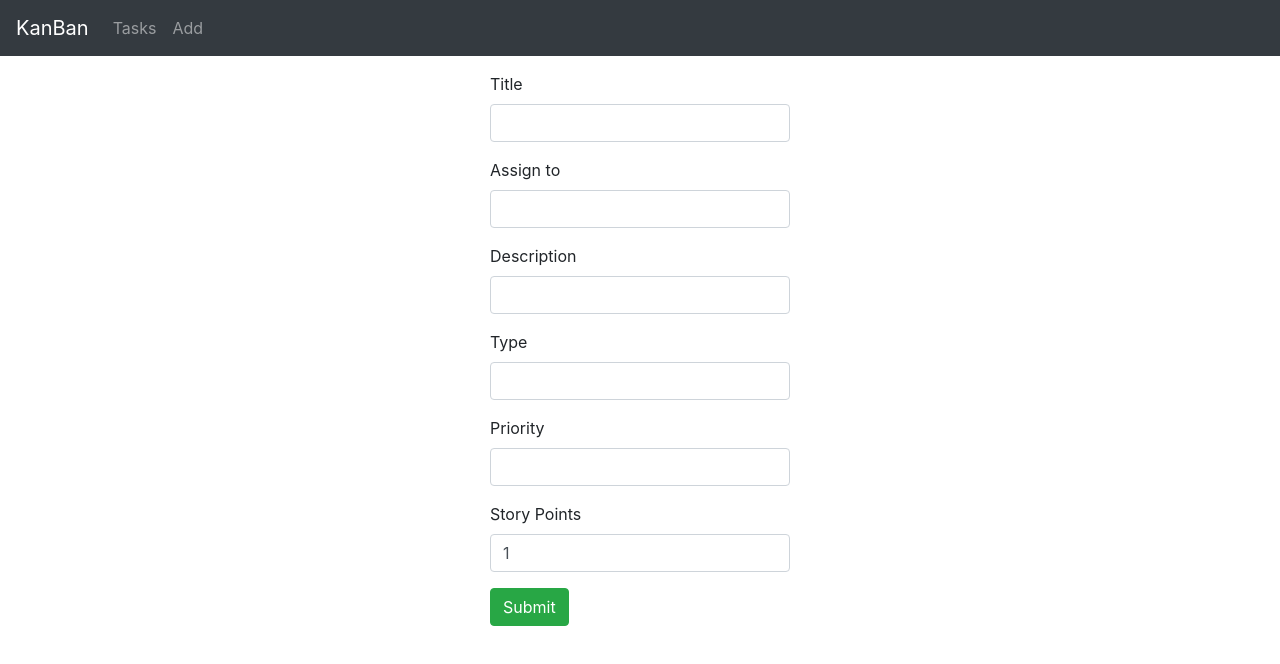
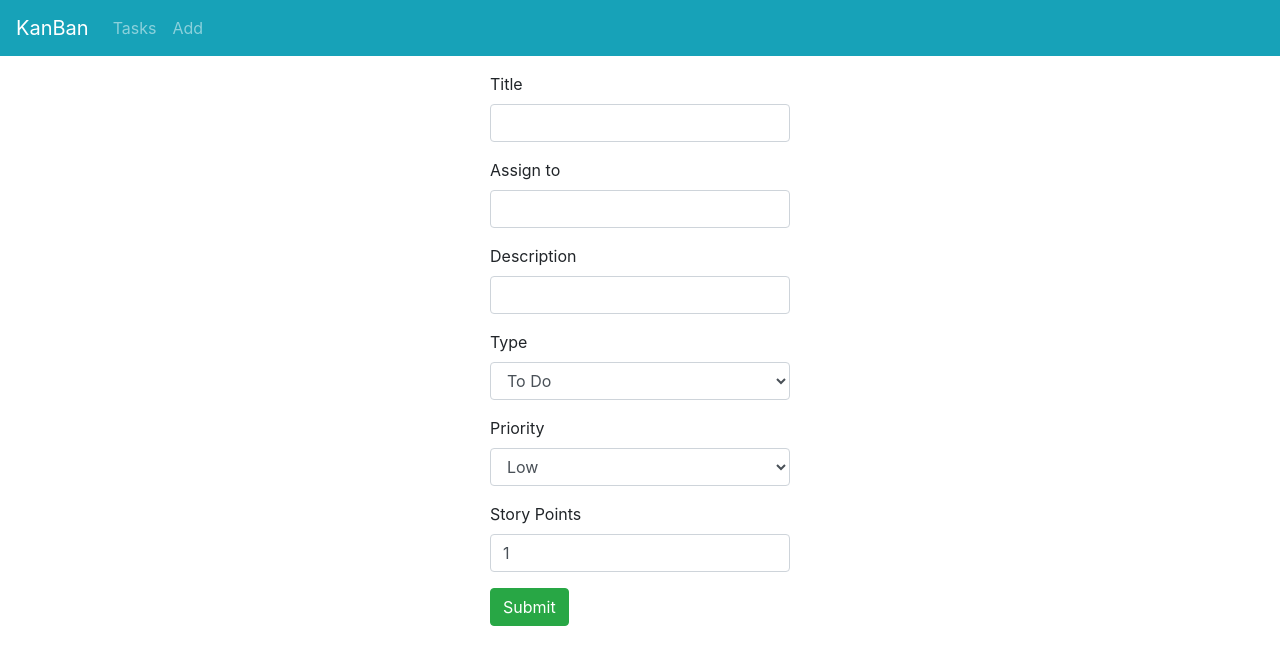
Before and after one commit to ckinateder/kanban-ui, a React (Create React App) app: page /add in a window 1280 px wide. Shown: the top 664 px of the page. Built offline with nearby package versions, Linux system fonts and the light colour scheme.

Commit message:
Add dropdowns

```diff
--- a/src/App.css
+++ b/src/App.css
@@ -13,3 +13,6 @@
   max-width: 300px;
   margin: auto;
 }
+.bg-orange {
+  background-color: #5c52b6;
+}
--- a/src/App.js
+++ b/src/App.js
@@ -11,7 +11,7 @@ class App extends Component {
   render() {
     return (
       <div>
-        <nav className="navbar navbar-expand navbar-dark bg-dark">
+        <nav className="navbar navbar-expand navbar-dark bg-info">
           <a href="/tasks" className="navbar-brand">
             KanBan
           </a>
--- a/src/components/add-task.component.js
+++ b/src/components/add-task.component.js
@@ -160,7 +160,7 @@ export default class AddTask extends Component {
 
             <div className="form-group">
             <label htmlFor="description">Type</label>
-            <input
+            <select
                 type="text"
                 className="form-control"
                 id="type"
@@ -168,12 +168,17 @@ export default class AddTask extends Component {
                 value={this.state.type}
                 onChange={this.onChangeType}
                 name="type"
-            />
+            >
+
+                <option value="to do">To Do</option>
+                <option value="in progress">In Progress</option>
+                <option value="done">Done</option>
+            </select>
             </div>
 
             <div className="form-group">
             <label htmlFor="description">Priority</label>
-            <input
+            <select
                 type="text"
                 className="form-control"
                 id="priority"
@@ -181,7 +186,11 @@ export default class AddTask extends Component {
                 value={this.state.priority}
                 onChange={this.onChangePriority}
                 name="priority"
-            />
+            >
+                <option value="low">Low</option>
+                <option value="medium">Medium</option>
+                <option value="high">High</option>
+            </select>
             </div>
 
             <div className="form-group">
--- a/src/components/task.component.js
+++ b/src/components/task.component.js
@@ -209,24 +209,35 @@ export default class Task extends Component {
 
               <div className="form-group">
                 <label htmlFor="type">type</label>
-                <input
+                <select
                 type="text"
                 className="form-control"
                 id="type"
+                required
                 value={currentTask.type}
                 onChange={this.onChangeType}
-                />
+                >
+
+                <option value="to do">To Do</option>
+                <option value="in progress">In Progress</option>
+                <option value="done">Done</option>
+             </select>
               </div>
 
               <div className="form-group">
                 <label htmlFor="priority">priority</label>
-                <input
+                <select
                 type="text"
                 className="form-control"
                 id="priority"
+                required
                 value={currentTask.priority}
                 onChange={this.onChangePriority}
-                />
+            >
+                <option value="low">Low</option>
+                <option value="medium">Medium</option>
+                <option value="high">High</option>
+            </select>
               </div>
 
               <div className="form-group">
@@ -268,7 +279,7 @@ export default class Task extends Component {
         ) : (
           <div>
             <br />
-            <p>Please click on a Task...</p>
+            <p>Select a task...</p>
           </div>
         )}
       </div>
--- a/src/components/tasks-list.component.js
+++ b/src/components/tasks-list.component.js
@@ -193,7 +193,7 @@ export default class TasksList extends Component {
           ) : (
             <div>
               <br />
-              <p>Please click on a Task...</p>
+              <p>Select a task...</p>
             </div>
           )}
         </div>
```
Lines whose indentation alone changed are shown as unchanged.
